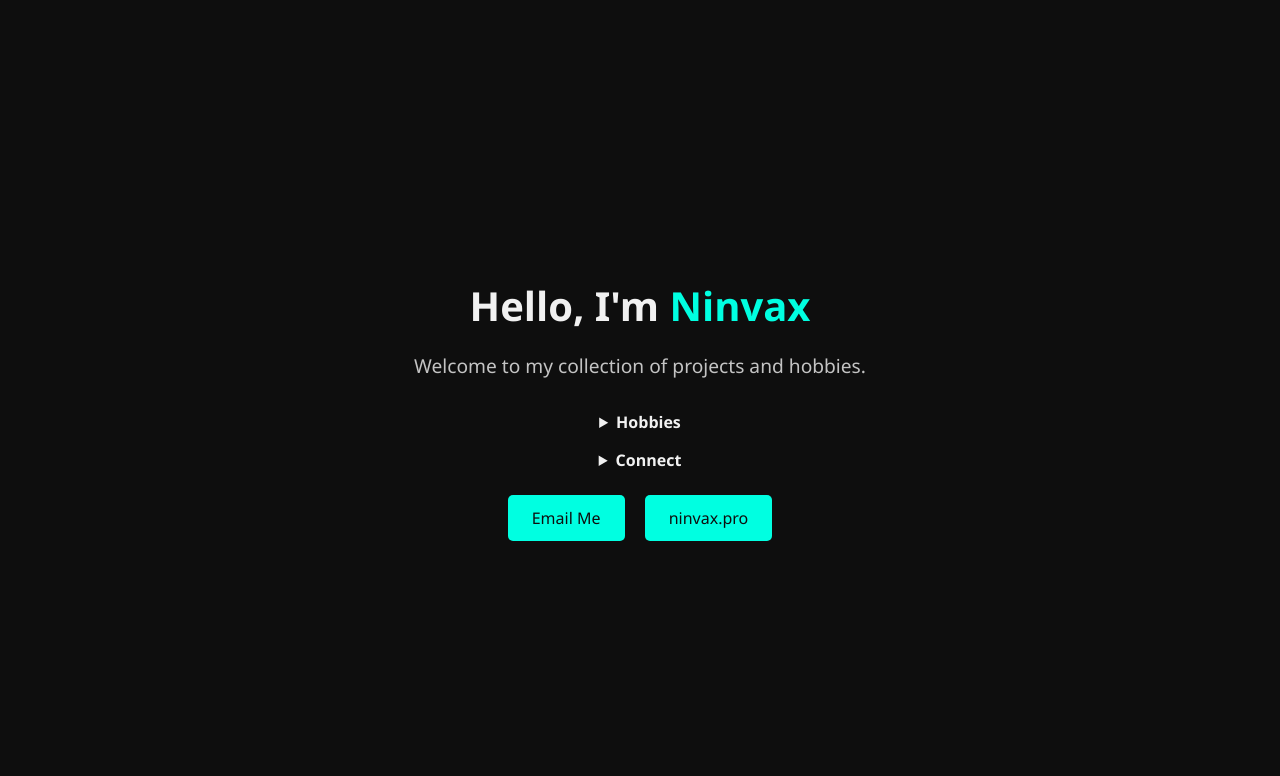
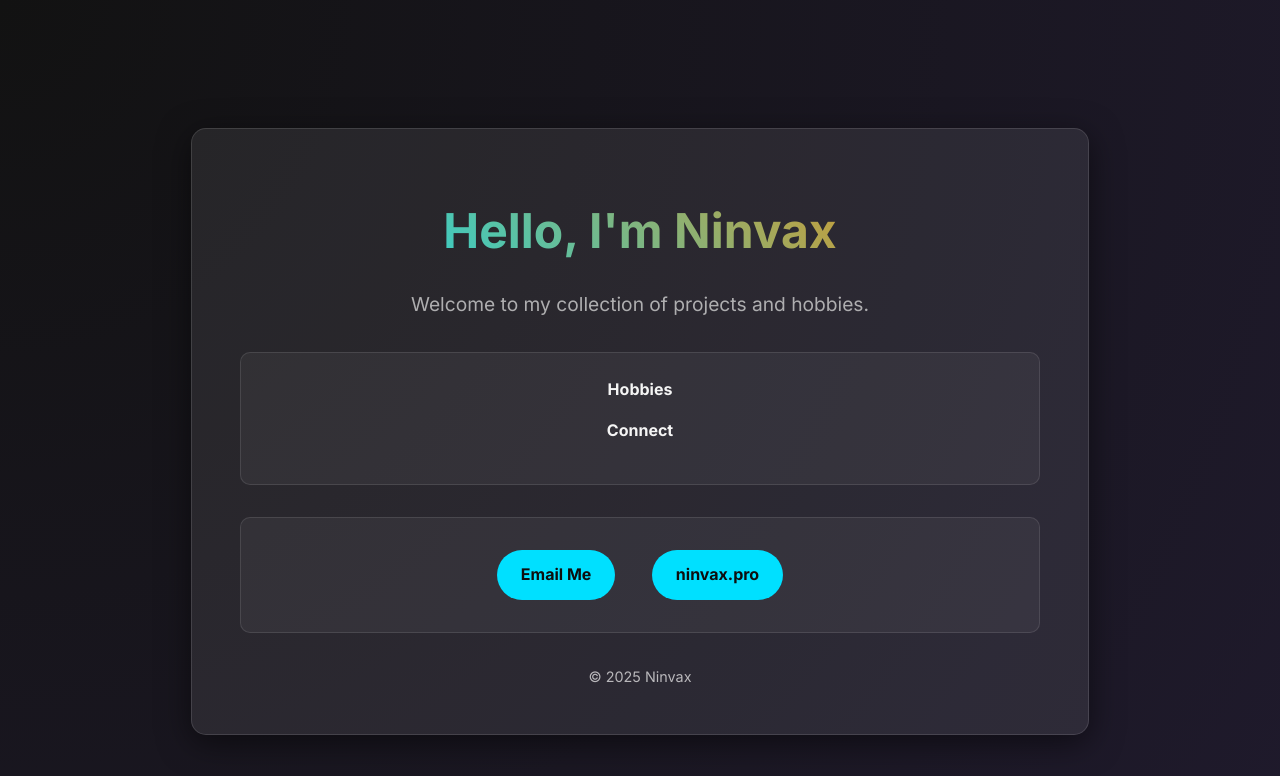
Before and after one commit to Ninvaxx/ninvax_website, a plain HTML site: page index.html in a window 1280 px wide. Drawn offline with Linux system fonts and the light colour scheme.

Commit message:
Redesign with vibrant style

```diff
--- a/index.html
+++ b/index.html
@@ -9,11 +9,13 @@
   <link rel="icon" href="/favicon.ico" type="image/x-icon" />
 </head>
 <body>
-  <div class="container">
-    <h1>Hello, I'm <span class="highlight">Ninvax</span></h1>
-    <p class="tagline">Welcome to my collection of projects and hobbies.</p>
+  <main class="container">
+    <header class="intro">
+      <h1>Hello, I'm <span class="highlight">Ninvax</span></h1>
+      <p class="tagline">Welcome to my collection of projects and hobbies.</p>
+    </header>
 
-    <div class="tree">
+    <section class="tree">
       <details>
         <summary>Hobbies</summary>
         <ul>
@@ -35,12 +37,16 @@
           <li><a href="https://discord.com/users/ninvax" target="_blank">Discord</a></li>
         </ul>
       </details>
-    </div>
+    </section>
 
-    <div class="links">
+    <section class="links">
       <a href="mailto:business@christopherTmoore.com">Email Me</a>
       <a href="https://ninvax.pro" target="_blank">ninvax.pro</a>
-    </div>
-  </div>
+    </section>
+
+    <footer class="footer">
+      <p>&copy; 2025 Ninvax</p>
+    </footer>
+  </main>
 </body>
 </html>
--- a/style.css
+++ b/style.css
@@ -1,50 +1,87 @@
+@import url('https://fonts.googleapis.com/css2?family=Inter:wght@400;700&display=swap');
+
+:root {
+  --accent: #00e0ff;
+  --bg-start: #121212;
+  --bg-end: #1f1a2c;
+}
+
 body {
   margin: 0;
   padding: 0;
-  font-family: 'Segoe UI', Tahoma, Geneva, Verdana, sans-serif;
-  background-color: #0e0e0e;
-  color: #f1f1f1;
+  font-family: 'Inter', sans-serif;
+  min-height: 100vh;
+  background: radial-gradient(circle at top left, var(--bg-start), var(--bg-end));
+  color: #f5f5f5;
+  line-height: 1.6;
   display: flex;
   justify-content: center;
   align-items: center;
-  min-height: 100vh;
+  padding: 2rem;
+  animation: fadeIn 0.8s ease forwards;
 }
 
 .container {
   text-align: center;
-  max-width: 600px;
-  padding: 2rem;
   width: 100%;
+  max-width: 800px;
+  padding: 2rem 3rem;
+  background: rgba(255, 255, 255, 0.08);
+  border-radius: 15px;
+  border: 1px solid rgba(255, 255, 255, 0.12);
+  box-shadow: 0 8px 32px rgba(0, 0, 0, 0.5);
+  backdrop-filter: blur(10px);
+  animation: zoomIn 0.8s ease forwards;
 }
 
 h1 {
-  font-size: 2.5rem;
+  font-size: 3rem;
   margin-bottom: 0.5rem;
+  background: linear-gradient(45deg, var(--accent), #ff8a00);
+  -webkit-background-clip: text;
+  -webkit-text-fill-color: transparent;
 }
 
 .highlight {
-  color: #00ffe1;
+  color: var(--accent);
 }
 
 .tagline {
   font-size: 1.2rem;
   margin-bottom: 2rem;
   opacity: 0.8;
+  color: #d0d0d0;
+}
+
+section {
+  margin-top: 2rem;
+  padding: 1.5rem;
+  background: rgba(255, 255, 255, 0.05);
+  border-radius: 10px;
+  border: 1px solid rgba(255, 255, 255, 0.1);
+}
+
+.footer {
+  margin-top: 2rem;
+  font-size: 0.9rem;
+  opacity: 0.7;
 }
 
 .links a {
   display: inline-block;
-  margin: 0.5rem;
+  margin: 0.5rem 1rem;
   padding: 0.75rem 1.5rem;
   text-decoration: none;
   color: #0e0e0e;
-  background-color: #00ffe1;
-  border-radius: 5px;
-  transition: background-color 0.3s ease;
+  background-color: var(--accent);
+  border-radius: 30px;
+  font-weight: 700;
+  transition: transform 0.2s ease, box-shadow 0.2s ease;
 }
 
 .links a:hover {
-  background-color: #00c2ad;
+  transform: translateY(-3px);
+  box-shadow: 0 4px 12px rgba(0, 0, 0, 0.3);
 }
 
 /* Simple tree structure */
@@ -58,8 +95,9 @@ h1 {
   margin: 0.25rem 0;
 }
 
+
 .tree a {
-  color: #00ffe1;
+  color: var(--accent);
   text-decoration: none;
 }
 
@@ -74,4 +112,40 @@ details {
 summary {
   cursor: pointer;
   font-weight: bold;
+  list-style: none;
 }
+
+summary::-webkit-details-marker {
+  color: var(--accent);
+}
+
+@keyframes fadeIn {
+  from {
+    opacity: 0;
+  }
+  to {
+    opacity: 1;
+  }
+}
+
+@keyframes fadeUp {
+  from {
+    opacity: 0;
+    transform: translateY(20px);
+  }
+  to {
+    opacity: 1;
+    transform: translateY(0);
+  }
+}
+
+@keyframes zoomIn {
+  from {
+    opacity: 0;
+    transform: scale(0.95);
+  }
+  to {
+    opacity: 1;
+    transform: scale(1);
+  }
+}
```
Also changed, not shown: photography.html (+10 -4 lines), README.md.
